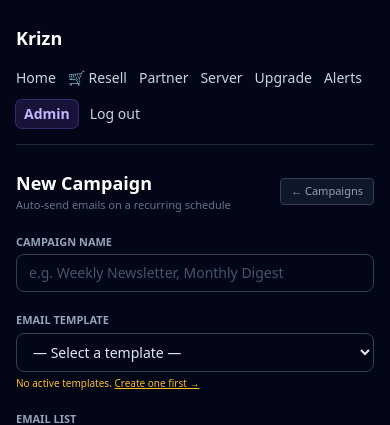
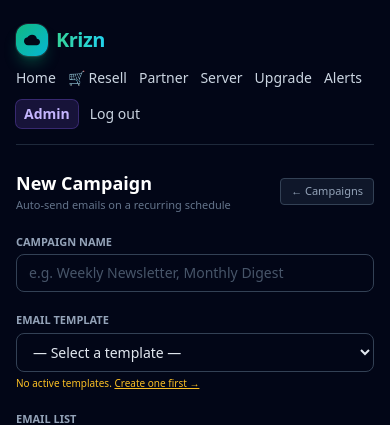
Before and after one commit to kriyespro/sd-pass-server, a Django app: page /admin/emails/campaigns/create/ in a window 390 px wide. Shown: the top 425 px of the page. Run offline with Django 5.2, Linux system fonts and the light colour scheme; the visitor is signed in with stand-in values (Sample User, id 1); data comes from the database, SQL or seed files in the repository; data that the repository does not hold is empty; style sheets or scripts are compiled from the project's sources; parts of the project's set-up code (start-up, migrations or seed data) failed here and were passed over.

Commit message:
feat: branded Krizn logo + welcome greeting in nav
- Cloud icon with emerald-cyan gradient badge replacing plain text logo
- Welcome pill badge (hidden on mobile, shown on sm+) for logged-in users
  showing first_name or username with a nice-day greeting

Co-authored-by: Cursor <cursoragent@cursor.com>

```diff
--- a/templates/partials/_nav.jinja
+++ b/templates/partials/_nav.jinja
@@ -1,5 +1,39 @@
-<header class="flex flex-col gap-4 border-b border-slate-800 pb-4 sm:flex-row sm:items-center sm:justify-between">
-  <a href="{{ url('home') }}" class="text-lg font-semibold text-white hover:text-emerald-300">{{ site_name }}</a>
+<header class="border-b border-slate-800 pb-4">
+  <div class="flex flex-col gap-3 sm:flex-row sm:items-center sm:justify-between">
+
+    {# ── Left: logo + welcome ── #}
+    <div class="flex flex-wrap items-center gap-3">
+
+      {# Brand logo #}
+      <a href="{{ url('home') }}" class="group flex items-center gap-2" aria-label="Krizn home">
+        {# Cloud + lightning icon #}
+        <span class="flex h-8 w-8 items-center justify-center rounded-xl bg-gradient-to-br from-emerald-500 to-cyan-500 shadow-lg shadow-emerald-500/30 ring-1 ring-white/10 transition-transform group-hover:scale-105">
+          <svg class="h-4 w-4 text-slate-950" viewBox="0 0 24 24" fill="currentColor" aria-hidden="true">
+            <path d="M19.35 10.04A7.49 7.49 0 0 0 12 4C9.11 4 6.6 5.64 5.35 8.04A5.994 5.994 0 0 0 0 14c0 3.31 2.69 6 6 6h13c2.76 0 5-2.24 5-5 0-2.64-2.05-4.78-4.65-4.96z"/>
+          </svg>
+        </span>
+        <span class="bg-gradient-to-r from-emerald-400 to-cyan-400 bg-clip-text text-xl font-bold tracking-tight text-transparent">
+          Krizn
+        </span>
+      </a>
+
+      {# Welcome greeting — authenticated users only #}
+      {% if request.user is defined and request.user.is_authenticated %}
+        {% set _fname = request.user.first_name or request.user.username %}
+        <span class="hidden items-center gap-1.5 rounded-full border border-slate-700/60 bg-slate-800/50 px-3 py-1 text-xs font-medium sm:inline-flex">
+          <svg class="h-3 w-3 text-emerald-400" viewBox="0 0 20 20" fill="currentColor" aria-hidden="true">
+            <path d="M10 9a3 3 0 1 0 0-6 3 3 0 0 0 0 6zm-7 9a7 7 0 1 1 14 0H3z"/>
+          </svg>
+          <span class="text-slate-400">Welcome,</span>
+          <span class="font-semibold text-emerald-300">{{ _fname }}</span>
+          <span class="text-slate-500">·</span>
+          <span class="text-slate-400">Have a nice day</span>
+          <span class="text-amber-400">☀</span>
+        </span>
+      {% endif %}
+    </div>
+
+    {# ── Right: navigation links ── #}
     <nav class="flex flex-wrap items-center gap-3 text-sm font-medium text-slate-300">
       <a href="{{ url('home') }}" class="hover:text-white">Home</a>
       <a href="{{ url('resell:store') }}" class="hover:text-amber-300">🛒 Resell</a>
@@ -13,7 +47,7 @@
             <span class="rounded-full bg-emerald-500 px-1.5 py-0.5 text-xs font-bold text-slate-950">{{ notification_unread_count }}</span>
           {% endif %}
         </a>
-      {% if request.user is defined and request.user.is_staff %}
+        {% if request.user.is_staff %}
           <a href="{{ url('admin_monitor:dashboard') }}" class="rounded-md bg-violet-500/15 px-2 py-1 font-semibold text-violet-300 ring-1 ring-violet-500/40 hover:bg-violet-500/25">Admin</a>
         {% endif %}
         {% if trainer_portal_visible %}
@@ -28,4 +62,6 @@
         <a href="{{ url('accounts:register') }}" class="rounded-lg bg-emerald-500/10 px-3 py-1 text-emerald-300 ring-1 ring-emerald-500/40 hover:bg-emerald-500/20">Sign up</a>
       {% endif %}
     </nav>
+
+  </div>
 </header>
```
Lines whose indentation alone changed are shown as unchanged.
